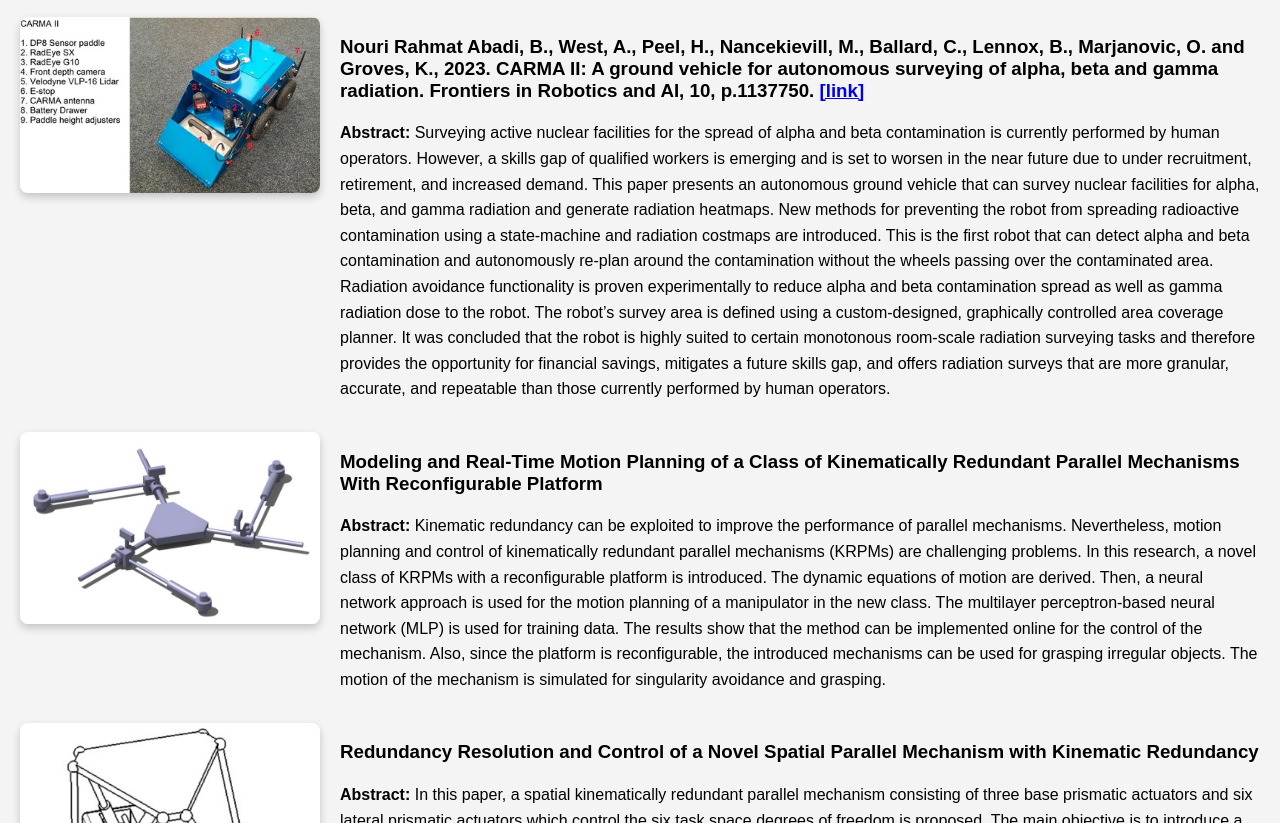
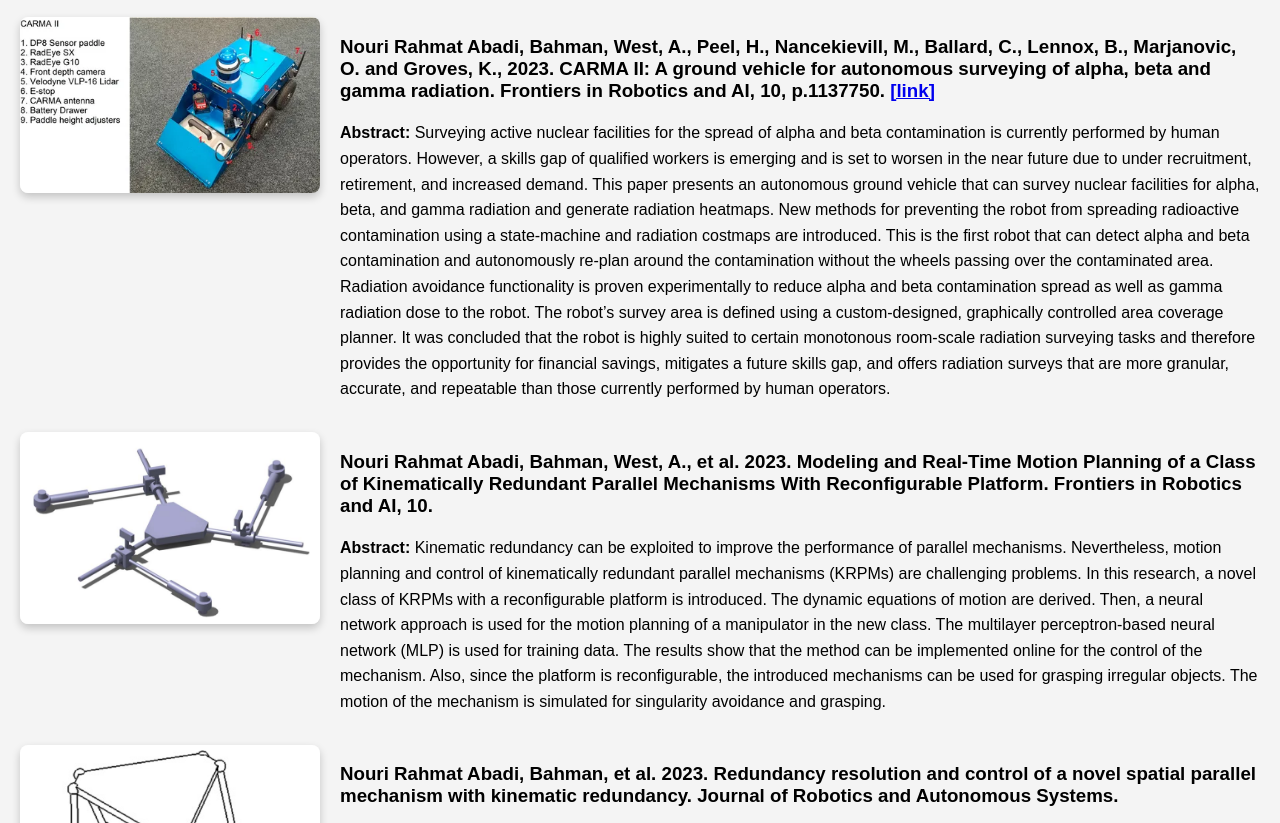
Before and after one commit to bahman-nouri/bahman-nouri.github.io, a plain HTML site: page publications.html in a window 1280 px wide. Shown: the part 124-947 px from the top of the page. Drawn offline with Linux system fonts and the light colour scheme.

Commit message:
Update publications.html

```diff
--- a/publications.html
+++ b/publications.html
@@ -93,7 +93,7 @@
         <div class="publication-item">
             <img src="images/carma.png" alt="CARMA II: A ground vehicle for autonomous surveying of alpha, beta and gamma radiation">
             <div class="publication-info">
-                <h3><strong>Nouri Rahmat Abadi, B.</strong>, West, A., Peel, H., Nancekievill, M., Ballard, C., Lennox, B., Marjanovic, O. and Groves, K., 2023. <strong>CARMA II: A ground vehicle for autonomous surveying of alpha, beta and gamma radiation</strong>. Frontiers in Robotics and AI, 10, p.1137750. <a href="https://doi.org/10.3389/frobt.2023.1137750" target="_blank">[link]</a></h3>
+                <h3><strong>Nouri Rahmat Abadi, Bahman</strong>, West, A., Peel, H., Nancekievill, M., Ballard, C., Lennox, B., Marjanovic, O. and Groves, K., 2023. <strong>CARMA II: A ground vehicle for autonomous surveying of alpha, beta and gamma radiation</strong>. Frontiers in Robotics and AI, 10, p.1137750. <a href="https://doi.org/10.3389/frobt.2023.1137750" target="_blank">[link]</a></h3>
                 <p><strong>Abstract:</strong> Surveying active nuclear facilities for the spread of alpha and beta contamination is currently performed by human operators. However, a skills gap of qualified workers is emerging and is set to worsen in the near future due to under recruitment, retirement, and increased demand. This paper presents an autonomous ground vehicle that can survey nuclear facilities for alpha, beta, and gamma radiation and generate radiation heatmaps. New methods for preventing the robot from spreading radioactive contamination using a state-machine and radiation costmaps are introduced. This is the first robot that can detect alpha and beta contamination and autonomously re-plan around the contamination without the wheels passing over the contaminated area. Radiation avoidance functionality is proven experimentally to reduce alpha and beta contamination spread as well as gamma radiation dose to the robot. The robot’s survey area is defined using a custom-designed, graphically controlled area coverage planner. It was concluded that the robot is highly suited to certain monotonous room-scale radiation surveying tasks and therefore provides the opportunity for financial savings, mitigates a future skills gap, and offers radiation surveys that are more granular, accurate, and repeatable than those currently performed by human operators.</p>
             </div>
         </div>
@@ -102,7 +102,7 @@
         <div class="publication-item">
             <img src="images/redundant.png" alt="Modeling and Real-Time Motion Planning of a Class of Kinematically Redundant Parallel Mechanisms With Reconfigurable Platform">
             <div class="publication-info">
-                <h3>Modeling and Real-Time Motion Planning of a Class of Kinematically Redundant Parallel Mechanisms With Reconfigurable Platform</h3>
+                <h3><strong>Nouri Rahmat Abadi, Bahman</strong>, West, A., et al. 2023. <strong>Modeling and Real-Time Motion Planning of a Class of Kinematically Redundant Parallel Mechanisms With Reconfigurable Platform</strong>. Frontiers in Robotics and AI, 10.</h3>
                 <p><strong>Abstract:</strong> Kinematic redundancy can be exploited to improve the performance of parallel mechanisms. Nevertheless, motion planning and control of kinematically redundant parallel mechanisms (KRPMs) are challenging problems. In this research, a novel class of KRPMs with a reconfigurable platform is introduced. The dynamic equations of motion are derived. Then, a neural network approach is used for the motion planning of a manipulator in the new class. The multilayer perceptron-based neural network (MLP) is used for training data. The results show that the method can be implemented online for the control of the mechanism. Also, since the platform is reconfigurable, the introduced mechanisms can be used for grasping irregular objects. The motion of the mechanism is simulated for singularity avoidance and grasping.</p>
             </div>
         </div>
@@ -111,7 +111,7 @@
         <div class="publication-item">
             <img src="images/redundant2.png" alt="Redundancy resolution and control of a novel spatial parallel mechanism with kinematic redundancy">
             <div class="publication-info">
-                <h3>Redundancy Resolution and Control of a Novel Spatial Parallel Mechanism with Kinematic Redundancy</h3>
+                <h3><strong>Nouri Rahmat Abadi, Bahman</strong>, et al. 2023. <strong>Redundancy resolution and control of a novel spatial parallel mechanism with kinematic redundancy</strong>. Journal of Robotics and Autonomous Systems.</h3>
                 <p><strong>Abstract:</strong> In this paper, a spatial kinematically redundant parallel mechanism consisting of three base prismatic actuators and six lateral prismatic actuators which control the six task space degrees of freedom is proposed. The main objective is to introduce a real-time redundancy resolution to actuate kinematically redundant parallel mechanisms. In the proposed method, the redundant coordinates are determined in such a way to improve the dynamic performance of the mechanism for tracking a given trajectory in order to avoid singular configurations. An inverse dynamic control strategy with a non-linear disturbance observer is designed. Kinematics and dynamics of the proposed mechanism are investigated and the control algorithm is implemented for motion control of the introduced mechanism. The effectiveness of the proposed controller is demonstrated through numerical simulations.</p>
             </div>
         </div>
```
